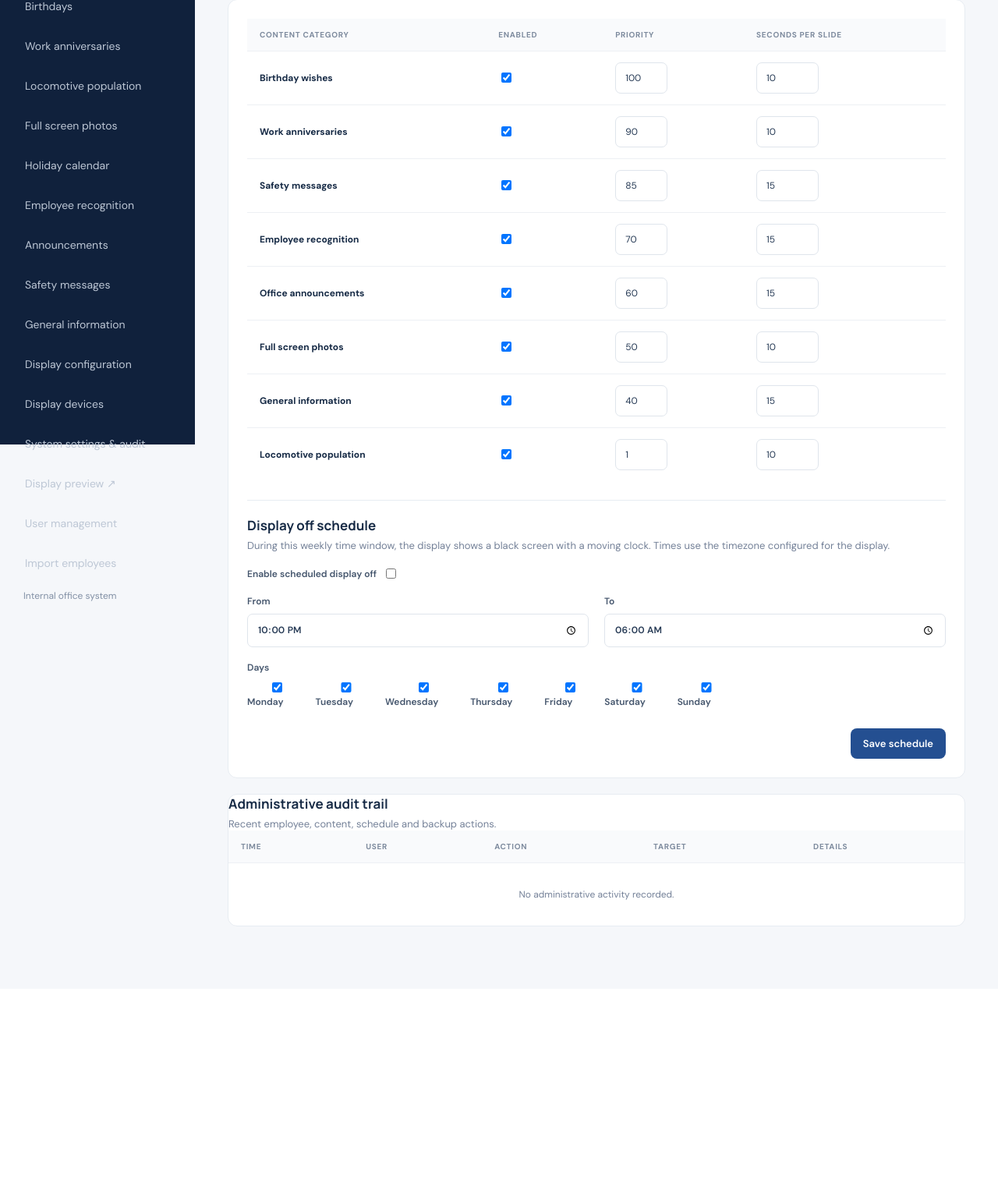
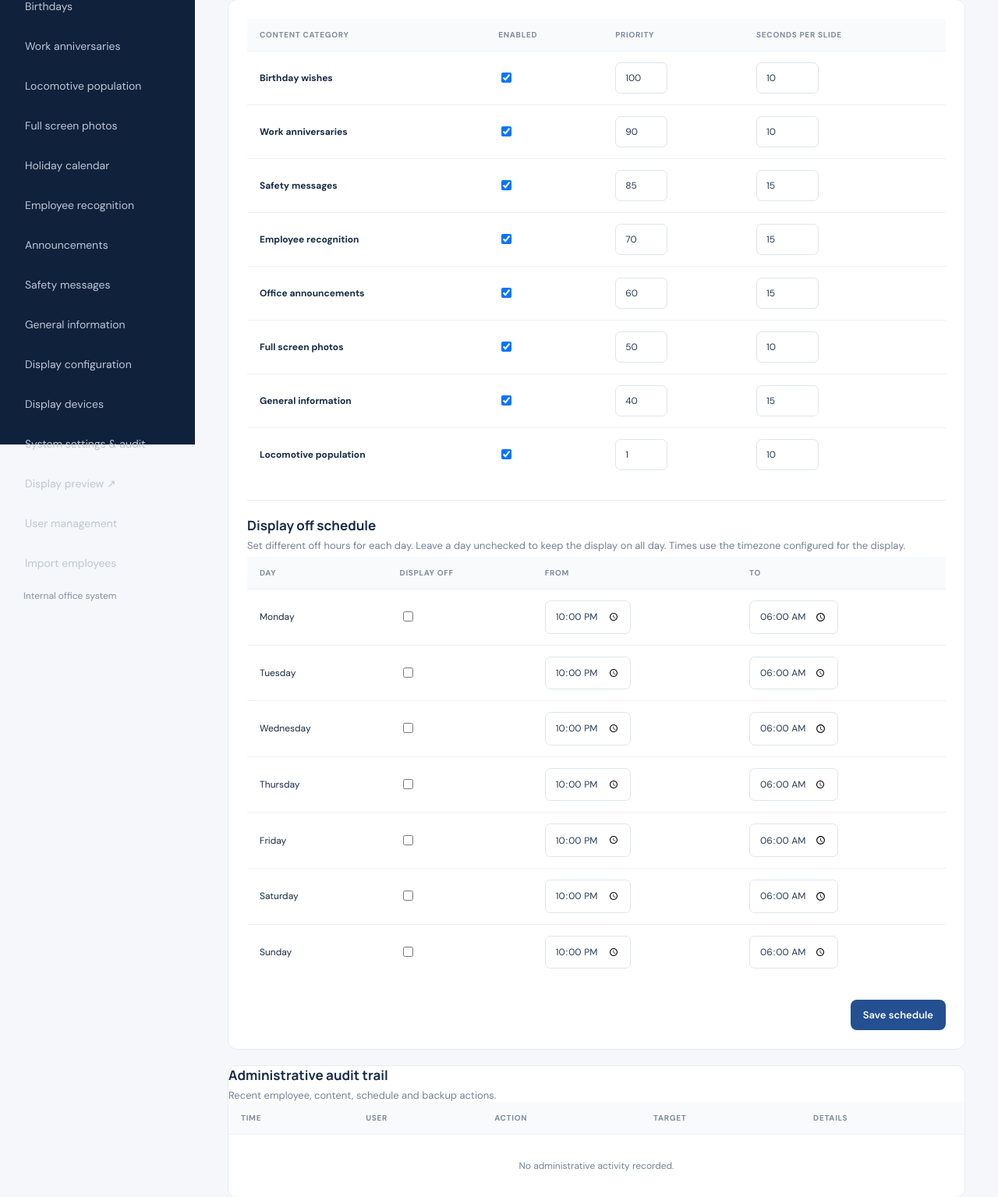
Before and after one commit to royi386/Birthday, a Django app: page /system-settings/ in a window 1280 px wide. Shown: the part 230-1765 px from the top of the page at 78% size. Before the commit the page ends 1418 px from the top, so only its background shows below. Run offline with Django 5.2, Linux system fonts and the light colour scheme; the visitor is signed in with stand-in values (Sample User, id 1); data comes from the database, SQL or seed files in the repository; data that the repository does not hold is empty.

Commit message:
Fix display clock state and configure off hours by day

```diff
--- a/signage/admin.py
+++ b/signage/admin.py
@@ -43,7 +43,9 @@ class FullScreenPhotoAdmin(admin.ModelAdmin):
 
 @admin.register(DisplayOffSchedule)
 class DisplayOffScheduleAdmin(admin.ModelAdmin):
-    list_display = ("enabled", "start_time", "end_time", "days_of_week", "updated_at")
+    list_display = ("updated_at",)
+    readonly_fields = ("updated_at",)
+    exclude = ("enabled", "start_time", "end_time", "days_of_week")
 
 @admin.register(DisplayHoliday)
 class DisplayHolidayAdmin(admin.ModelAdmin):
--- a/signage/forms.py
+++ b/signage/forms.py
@@ -96,41 +96,60 @@ class FullScreenPhotoForm(forms.Form):
             validate_image_upload(photo, label="Photo")
         return photos
 
-class DisplayOffScheduleForm(forms.ModelForm):
-    days = forms.MultipleChoiceField(
-        choices=DisplayOffSchedule.WEEKDAY_CHOICES,
-        required=True,
-        widget=forms.CheckboxSelectMultiple,
-    )
-
-    class Meta:
-        model = DisplayOffSchedule
-        fields = ["enabled", "start_time", "end_time"]
-        widgets = {
-            "start_time": forms.TimeInput(attrs={"type": "time"}),
-            "end_time": forms.TimeInput(attrs={"type": "time"}),
-        }
+class DisplayOffScheduleForm(forms.Form):
+    WEEKDAY_FIELDS = [
+        ("monday", "Monday", "0"), ("tuesday", "Tuesday", "1"),
+        ("wednesday", "Wednesday", "2"), ("thursday", "Thursday", "3"),
+        ("friday", "Friday", "4"), ("saturday", "Saturday", "5"),
+        ("sunday", "Sunday", "6"),
+    ]
 
     def __init__(self, *args, **kwargs):
+        self.instance = kwargs.pop("instance", None) or DisplayOffSchedule()
         super().__init__(*args, **kwargs)
-        self.fields["days"].initial = [
-            day for day in (self.instance.days_of_week or "").split(",") if day
-        ]
+        rules = self.instance.weekday_rules or {}
+        for key, label, day in self.WEEKDAY_FIELDS:
+            rule = rules.get(day, {})
+            self.fields[f"{key}_enabled"] = forms.BooleanField(required=False, label=label)
+            self.fields[f"{key}_start"] = forms.TimeField(
+                required=False, label="From", widget=forms.TimeInput(attrs={"type": "time"}),
+            )
+            self.fields[f"{key}_end"] = forms.TimeField(
+                required=False, label="To", widget=forms.TimeInput(attrs={"type": "time"}),
+            )
+            self.initial[f"{key}_enabled"] = bool(rule.get("enabled", False))
+            self.initial[f"{key}_start"] = rule.get("start", "22:00")
+            self.initial[f"{key}_end"] = rule.get("end", "06:00")
 
     def clean(self):
         cleaned = super().clean()
-        start = cleaned.get("start_time")
-        end = cleaned.get("end_time")
-        if start and end and start == end:
-            self.add_error("end_time", "Start and end times must be different.")
+        for key, label, _day in self.WEEKDAY_FIELDS:
+            if not cleaned.get(f"{key}_enabled"):
+                continue
+            start = cleaned.get(f"{key}_start")
+            end = cleaned.get(f"{key}_end")
+            if not start:
+                self.add_error(f"{key}_start", f"Choose a start time for {label}.")
+            if not end:
+                self.add_error(f"{key}_end", f"Choose an end time for {label}.")
+            if start and end and start == end:
+                self.add_error(f"{key}_end", "Start and end times must be different.")
         return cleaned
 
     def save(self, commit=True):
-        instance = super().save(commit=False)
-        instance.days_of_week = ",".join(sorted(self.cleaned_data["days"], key=int))
+        rules = {}
+        for key, _label, day in self.WEEKDAY_FIELDS:
+            start = self.cleaned_data.get(f"{key}_start")
+            end = self.cleaned_data.get(f"{key}_end")
+            rules[day] = {
+                "enabled": bool(self.cleaned_data.get(f"{key}_enabled")),
+                "start": start.strftime("%H:%M") if start else "22:00",
+                "end": end.strftime("%H:%M") if end else "06:00",
+            }
+        self.instance.weekday_rules = rules
         if commit:
-            instance.save()
-        return instance
+            self.instance.save()
+        return self.instance
 
 class DisplayHolidayForm(forms.ModelForm):
     class Meta:
--- a/signage/views.py
+++ b/signage/views.py
@@ -292,7 +292,7 @@ def display_feed(request, device_id=None, category_filter=None):
     return response
 
 def service_worker(request):
-    js = """const CACHE='odds-display-v15';self.addEventListener('install',e=>e.waitUntil(caches.open(CACHE).then(c=>c.addAll(['/display/'])).then(()=>self.skipWaiting())));self.addEventListener('activate',e=>e.waitUntil(caches.keys().then(keys=>Promise.all(keys.filter(k=>k.startsWith('odds-display-')&&k!==CACHE).map(k=>caches.delete(k)))).then(()=>self.clients.claim()).then(()=>self.clients.matchAll({type:'window',includeUncontrolled:true})).then(tabs=>Promise.all(tabs.filter(tab=>new URL(tab.url).pathname.startsWith('/display/')).map(tab=>tab.navigate(tab.url))))));self.addEventListener('message',e=>{if(e.data?.type==='CACHE_URL'&&e.data.url)e.waitUntil(caches.open(CACHE).then(c=>c.add(e.data.url).catch(()=>{})))});self.addEventListener('fetch',e=>{if(e.request.method!=='GET')return;const u=new URL(e.request.url);if(u.origin!==location.origin)return;e.respondWith(fetch(e.request).then(r=>{if(r.ok&&(u.pathname.startsWith('/display/')||u.pathname.startsWith('/media/')||u.pathname.startsWith('/static/'))&&!u.pathname.endsWith('.json')){const copy=r.clone();caches.open(CACHE).then(c=>c.put(e.request,copy));}return r;}).catch(()=>caches.match(e.request)));});"""
+    js = """const CACHE='odds-display-v17';self.addEventListener('install',e=>e.waitUntil(caches.open(CACHE).then(c=>c.addAll(['/display/'])).then(()=>self.skipWaiting())));self.addEventListener('activate',e=>e.waitUntil(caches.keys().then(keys=>Promise.all(keys.filter(k=>k.startsWith('odds-display-')&&k!==CACHE).map(k=>caches.delete(k)))).then(()=>self.clients.claim()).then(()=>self.clients.matchAll({type:'window',includeUncontrolled:true})).then(tabs=>Promise.all(tabs.filter(tab=>new URL(tab.url).pathname.startsWith('/display/')).map(tab=>tab.navigate(tab.url))))));self.addEventListener('message',e=>{if(e.data?.type==='CACHE_URL'&&e.data.url)e.waitUntil(caches.open(CACHE).then(c=>c.add(e.data.url).catch(()=>{})))});self.addEventListener('fetch',e=>{if(e.request.method!=='GET')return;const u=new URL(e.request.url);if(u.origin!==location.origin)return;e.respondWith(fetch(e.request).then(r=>{if(r.ok&&(u.pathname.startsWith('/display/')||u.pathname.startsWith('/media/')||u.pathname.startsWith('/static/'))&&!u.pathname.endsWith('.json')){const copy=r.clone();caches.open(CACHE).then(c=>c.put(e.request,copy));}return r;}).catch(()=>caches.match(e.request)));});"""
     return HttpResponse(js, content_type="application/javascript", headers={"Service-Worker-Allowed": "/", "Cache-Control": "no-cache"})
 def health(request):
     try:
--- a/static/display.css
+++ b/static/display.css
@@ -123,6 +123,8 @@
 #stage[data-display-off="true"]{background:#000!important}
 #stage[data-display-off="true"]:before,#stage[data-display-off="true"]:after{display:none}
 #stage[data-display-off="true"] .ornament,#stage[data-display-off="true"] .slides,#stage[data-display-off="true"] .display-footer,#stage[data-display-off="true"] .offline{display:none!important}
-.display-off-clock{display:none;position:absolute;left:24px;top:24px;z-index:10;display:flex;flex-direction:column;gap:8px;min-width:180px;padding:12px 18px;color:#b9bec4;font:500 clamp(24px,3vw,42px)/1.15 "DM Sans",Arial,sans-serif;letter-spacing:.08em;text-shadow:0 0 14px #aeb8c533;opacity:.78;transition:left 8s ease-in-out,top 8s ease-in-out;pointer-events:none}
+.display-off-clock{display:none;position:absolute;left:24px;top:24px;z-index:10;flex-direction:column;gap:8px;min-width:180px;padding:12px 18px;color:#b9bec4;font:500 clamp(24px,3vw,42px)/1.15 "DM Sans",Arial,sans-serif;letter-spacing:.08em;text-shadow:0 0 14px #aeb8c533;opacity:.78;transition:left 8s ease-in-out,top 8s ease-in-out;pointer-events:none}
 .display-off-date{font-size:.36em;letter-spacing:.16em;color:#77818b}
 #stage[data-display-off="true"] .display-off-clock{display:flex}
+
+.display-off-clock[hidden]{display:none!important}
--- a/templates/display/birthdays.html
+++ b/templates/display/birthdays.html
@@ -1,4 +1,4 @@
-{% load static %}<!doctype html><html lang="en"><head><meta charset="utf-8"><meta name="viewport" content="width=device-width,initial-scale=1,maximum-scale=1"><meta name="theme-color" content="#071a36"><title>{{ organization }}</title><link rel="stylesheet" href="{% static 'display.css' %}"></head><body class="display theme-{{ theme }} transition-{{ transition }}"><main id="stage" class="stage" data-display-off="{{ display_off|yesno:'true,false' }}" data-timezone="{{ timezone_name }}" data-next-display-off-change="{{ next_display_off_change }}"{% if background %} style="--display-background:url('{{ background }}')"{% endif %}><div class="ornament ornament-one"></div><div class="ornament ornament-two"></div><div id="display-off-clock" class="display-off-clock"><span class="display-off-time"></span><span class="display-off-date"></span></div><div id="slides" class="slides">
+{% load static %}<!doctype html><html lang="en"><head><meta charset="utf-8"><meta name="viewport" content="width=device-width,initial-scale=1,maximum-scale=1"><meta name="theme-color" content="#071a36"><title>{{ organization }}</title><link rel="stylesheet" href="{% static 'display.css' %}"></head><body class="display theme-{{ theme }} transition-{{ transition }}"><main id="stage" class="stage" data-display-off="{{ display_off|yesno:'true,false' }}" data-timezone="{{ timezone_name }}" data-next-display-off-change="{{ next_display_off_change }}"{% if background %} style="--display-background:url('{{ background }}')"{% endif %}><div class="ornament ornament-one"></div><div class="ornament ornament-two"></div><div id="display-off-clock" class="display-off-clock"{% if not display_off %} hidden{% endif %}><span class="display-off-time"></span><span class="display-off-date"></span></div><div id="slides" class="slides">
 {% for item in items %}<section class="slide slide-{{ item.category }}{% if item.category == 'birthday' or item.category == 'anniversary' %} celebration-variant-{{ item.celebration_variant|default:1 }}{% endif %} {% if forloop.first %}current{% endif %}" data-slide data-key="{{ item.key }}" data-category="{{ item.category }}" data-duration="{{ item.duration }}" data-variant="{{ item.celebration_variant|default:1 }}">
 {% if item.category == 'birthday' %}<div class="celebration-art birthday-art" aria-hidden="true"><img class="party-art-image" src="{% static 'birthday-art.svg' %}" alt=""><span class="party-confetti confetti-one">&#10022;</span><span class="party-confetti confetti-two">&#10038;</span><span class="party-confetti confetti-three">&#8226;</span><span class="party-confetti confetti-four">&#10022;</span></div>{% elif item.category == 'anniversary' %}<div class="celebration-art anniversary-art" aria-hidden="true"><img class="party-art-image" src="{% static 'anniversary-art.svg' %}" alt=""><span class="party-confetti confetti-one">&#10022;</span><span class="party-confetti confetti-two">&#10038;</span><span class="party-confetti confetti-three">&#8226;</span><span class="party-confetti confetti-four">&#10022;</span></div>{% endif %}
 {% if item.category == 'photos' %}<div class="full-screen-photo"><img src="{{ item.image }}" alt=""></div>{% elif item.category == 'fleet' %}<div class="fleet-page"><h1>LOCOMOTIVE POPULATION</h1><div class="fleet-grid">{% for loco in item.locomotives %}<article class="fleet-card"><div class="fleet-circle">{% if loco.image %}<img src="{{ loco.image }}" alt="{{ loco.name }}">{% endif %}</div><h2>{{ loco.name }}</h2><p>{{ loco.population }}</p></article>{% endfor %}</div></div>{% else %}{% if item.category == 'recognition' %}<div class="recognition-gallery"><figure class="recognition-photo employee-photo">{% if item.employee_image %}<img src="{{ item.employee_image }}" alt="{{ item.name }}">{% else %}<div class="recognition-placeholder">{{ item.name|first|upper|default:'?' }}</div>{% endif %}<figcaption>Employee</figcaption></figure><figure class="recognition-photo work-photo">{% if item.work_image %}<img src="{{ item.work_image }}" alt="Work recognised: {{ item.title }}">{% else %}<div class="recognition-placeholder">&#9733;</div>{% endif %}<figcaption>Work recognised</figcaption></figure></div>{% endif %}
--- a/templates/signage/system_settings.html
+++ b/templates/signage/system_settings.html
@@ -7,14 +7,17 @@
   <div class="table-wrap"><table><thead><tr><th>Content category</th><th>Enabled</th><th>Priority</th><th>Seconds per slide</th></tr></thead><tbody>
     {% for form in formset %}{{ form.id }}<tr><td><b>{{ form.instance.get_category_display }}</b>{% for error in form.non_field_errors %}<small class="field-error">{{ error }}</small>{% endfor %}</td><td>{{ form.enabled }}</td><td>{{ form.priority }}</td><td>{{ form.duration }}</td></tr>{% endfor %}
   </tbody></table></div>
-  <section class="display-off-settings"><h2>Display off schedule</h2><p class="muted">During this weekly time window, the display shows a black screen with a moving clock. Times use the timezone configured for the display.</p>
+  <section class="display-off-settings"><h2>Display off schedule</h2><p class="muted">Set different off hours for each day. Leave a day unchecked to keep the display on all day. Times use the timezone configured for the display.</p>
     {% if off_form.non_field_errors %}<div class="notice error">{{ off_form.non_field_errors }}</div>{% endif %}
-    <label class="field check-field"><span>Enable scheduled display off</span>{{ off_form.enabled }}{% for error in off_form.enabled.errors %}<small class="field-error">{{ error }}</small>{% endfor %}</label>
-    <div class="form-grid">
-      <label class="field"><span>From</span>{{ off_form.start_time }}{% for error in off_form.start_time.errors %}<small class="field-error">{{ error }}</small>{% endfor %}</label>
-      <label class="field"><span>To</span>{{ off_form.end_time }}{% for error in off_form.end_time.errors %}<small class="field-error">{{ error }}</small>{% endfor %}</label>
-    </div>
-    <div class="field"><span>Days</span>{{ off_form.days }}{% for error in off_form.days.errors %}<small class="field-error">{{ error }}</small>{% endfor %}</div>
+    <div class="table-wrap"><table class="display-off-table"><thead><tr><th>Day</th><th>Display off</th><th>From</th><th>To</th></tr></thead><tbody>
+      <tr><td>Monday</td><td>{{ off_form.monday_enabled }}</td><td>{{ off_form.monday_start }}{% for error in off_form.monday_start.errors %}<small class="field-error">{{ error }}</small>{% endfor %}</td><td>{{ off_form.monday_end }}{% for error in off_form.monday_end.errors %}<small class="field-error">{{ error }}</small>{% endfor %}</td></tr>
+      <tr><td>Tuesday</td><td>{{ off_form.tuesday_enabled }}</td><td>{{ off_form.tuesday_start }}{% for error in off_form.tuesday_start.errors %}<small class="field-error">{{ error }}</small>{% endfor %}</td><td>{{ off_form.tuesday_end }}{% for error in off_form.tuesday_end.errors %}<small class="field-error">{{ error }}</small>{% endfor %}</td></tr>
+      <tr><td>Wednesday</td><td>{{ off_form.wednesday_enabled }}</td><td>{{ off_form.wednesday_start }}{% for error in off_form.wednesday_start.errors %}<small class="field-error">{{ error }}</small>{% endfor %}</td><td>{{ off_form.wednesday_end }}{% for error in off_form.wednesday_end.errors %}<small class="field-error">{{ error }}</small>{% endfor %}</td></tr>
+      <tr><td>Thursday</td><td>{{ off_form.thursday_enabled }}</td><td>{{ off_form.thursday_start }}{% for error in off_form.thursday_start.errors %}<small class="field-error">{{ error }}</small>{% endfor %}</td><td>{{ off_form.thursday_end }}{% for error in off_form.thursday_end.errors %}<small class="field-error">{{ error }}</small>{% endfor %}</td></tr>
+      <tr><td>Friday</td><td>{{ off_form.friday_enabled }}</td><td>{{ off_form.friday_start }}{% for error in off_form.friday_start.errors %}<small class="field-error">{{ error }}</small>{% endfor %}</td><td>{{ off_form.friday_end }}{% for error in off_form.friday_end.errors %}<small class="field-error">{{ error }}</small>{% endfor %}</td></tr>
+      <tr><td>Saturday</td><td>{{ off_form.saturday_enabled }}</td><td>{{ off_form.saturday_start }}{% for error in off_form.saturday_start.errors %}<small class="field-error">{{ error }}</small>{% endfor %}</td><td>{{ off_form.saturday_end }}{% for error in off_form.saturday_end.errors %}<small class="field-error">{{ error }}</small>{% endfor %}</td></tr>
+      <tr><td>Sunday</td><td>{{ off_form.sunday_enabled }}</td><td>{{ off_form.sunday_start }}{% for error in off_form.sunday_start.errors %}<small class="field-error">{{ error }}</small>{% endfor %}</td><td>{{ off_form.sunday_end }}{% for error in off_form.sunday_end.errors %}<small class="field-error">{{ error }}</small>{% endfor %}</td></tr>
+    </tbody></table></div>
   </section>
   <div class="form-actions"><button class="button primary">Save schedule</button></div>
 </form>
```
Also changed, not shown: signage/models.py (+8 -0 lines), signage/services.py (+34 -25 lines), signage/tests.py (+22 -12 lines), static/display-off.js (+10 -3 lines), signage/migrations/0008_displayoff_weekday_rules.py (added).
